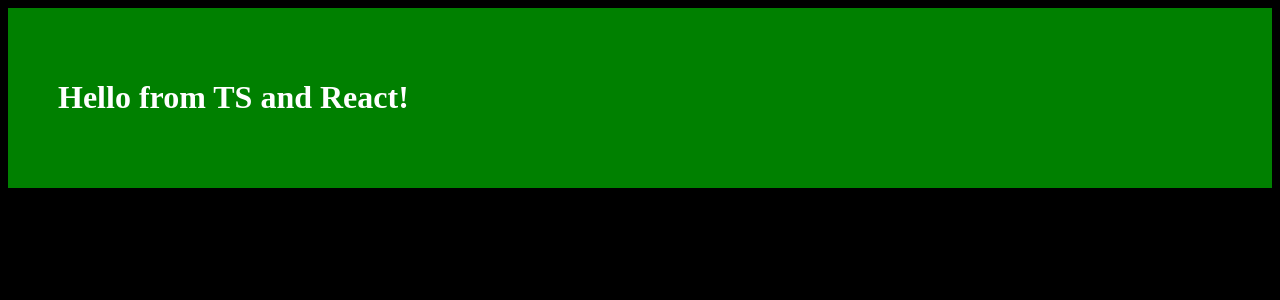
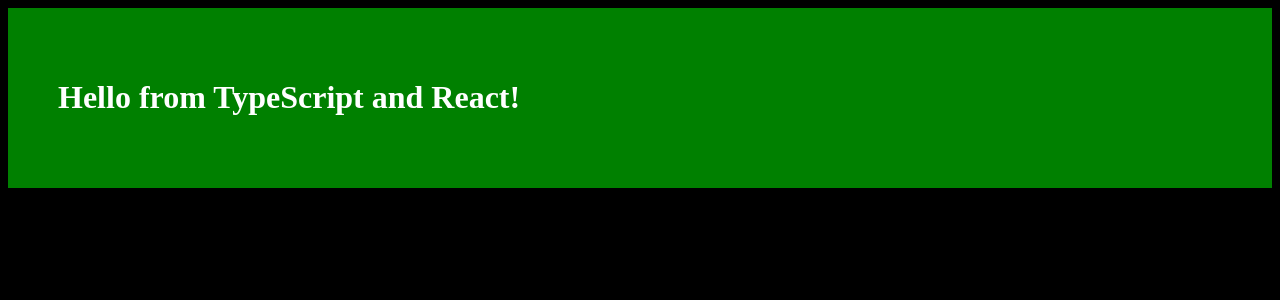
Before and after one commit to ronniefuentealba/infamesmusic, a React app: page / in a window 1280 px wide. Shown: the top 300 px of the page. Built offline with nearby package versions, Linux system fonts and the light colour scheme.

Commit message:
html output fixed

```diff
--- a/package.json
+++ b/package.json
@@ -4,8 +4,8 @@
   "description": "Infames Music Label App",
   "main": "index.js",
   "scripts": {
-    "build": "webpack -d && cp src/index.html dist/index.html && webpack-dev-server --hot --inline --colors --progress --content-base src/",
-    "build-prod": "webpack -p && cp src/index.html dist/index.html",
+    "build": "webpack -d && webpack-dev-server --hot --inline --colors --progress --content-base src/",
+    "build-prod": "webpack -p --mode production",
     "lint": "esw webpack.config.* src tools --color",
     "lint:watch": "npm run lint -- --watch",
     "start": "npm-run-all --parallel build lint:watch"
--- a/src/index.html
+++ b/src/index.html
@@ -1,10 +1,13 @@
 <!DOCTYPE html>
 <html lang="en">
+
 <head>
   <meta charset="UTF-8" />
   <title>Infames Music App</title>
 </head>
+
 <body>
-    <div id="app"></div>
+  <div id="app"></div>
 </body>
+
 </html>
--- a/src/index.tsx
+++ b/src/index.tsx
@@ -6,7 +6,7 @@ import "./styles/main.scss"
 import { Hello } from "./components/Hello";
 
 ReactDOM.render(
-    <Hello compiler="TS" framework="React" />,
+    <Hello compiler="TypeScript" framework="React" />,
     document.getElementById("app")
 );
 
--- a/webpack.config.js
+++ b/webpack.config.js
@@ -1,7 +1,7 @@
 const webpack = require('webpack');
 const HtmlWebpackPlugin = require('html-webpack-plugin');
 
-ExtractTextPlugin = require('extract-text-webpack-plugin');
+const ExtractTextPlugin = require('extract-text-webpack-plugin');
 
 const SRC_DIR = __dirname + '/src';
 const DIST_DIR = __dirname + '/dist';
@@ -17,13 +17,14 @@ module.exports = {
     new ExtractTextPlugin('style.css')
   ],
   module: {
-    rules: [
-      {
+    rules: [{
         test: /\.(html)$/,
         exclude: /node_modules/,
         use: {
           loader: 'html-loader',
-          options: {minimize: true}
+          options: {
+            minimize: true
+          }
         }
       },
       {
@@ -45,7 +46,7 @@ module.exports = {
     ]
   },
   resolve: {
-    extensions: [".scss", ".css",".ts", ".tsx", ".js", ".jsx"]
+    extensions: [".scss", ".css", ".ts", ".tsx", ".js", ".jsx"]
   },
   output: {
     path: DIST_DIR,
```
